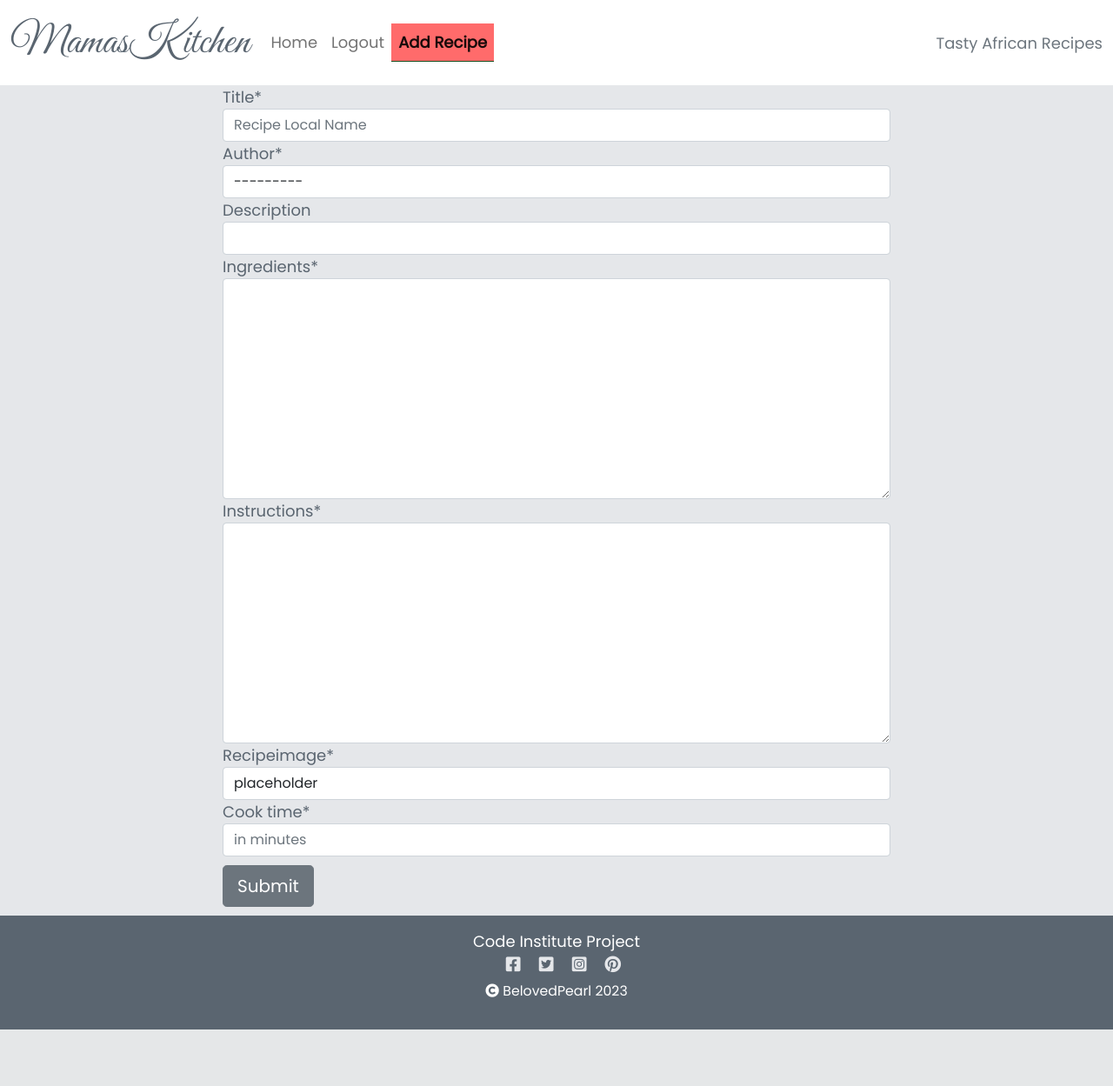
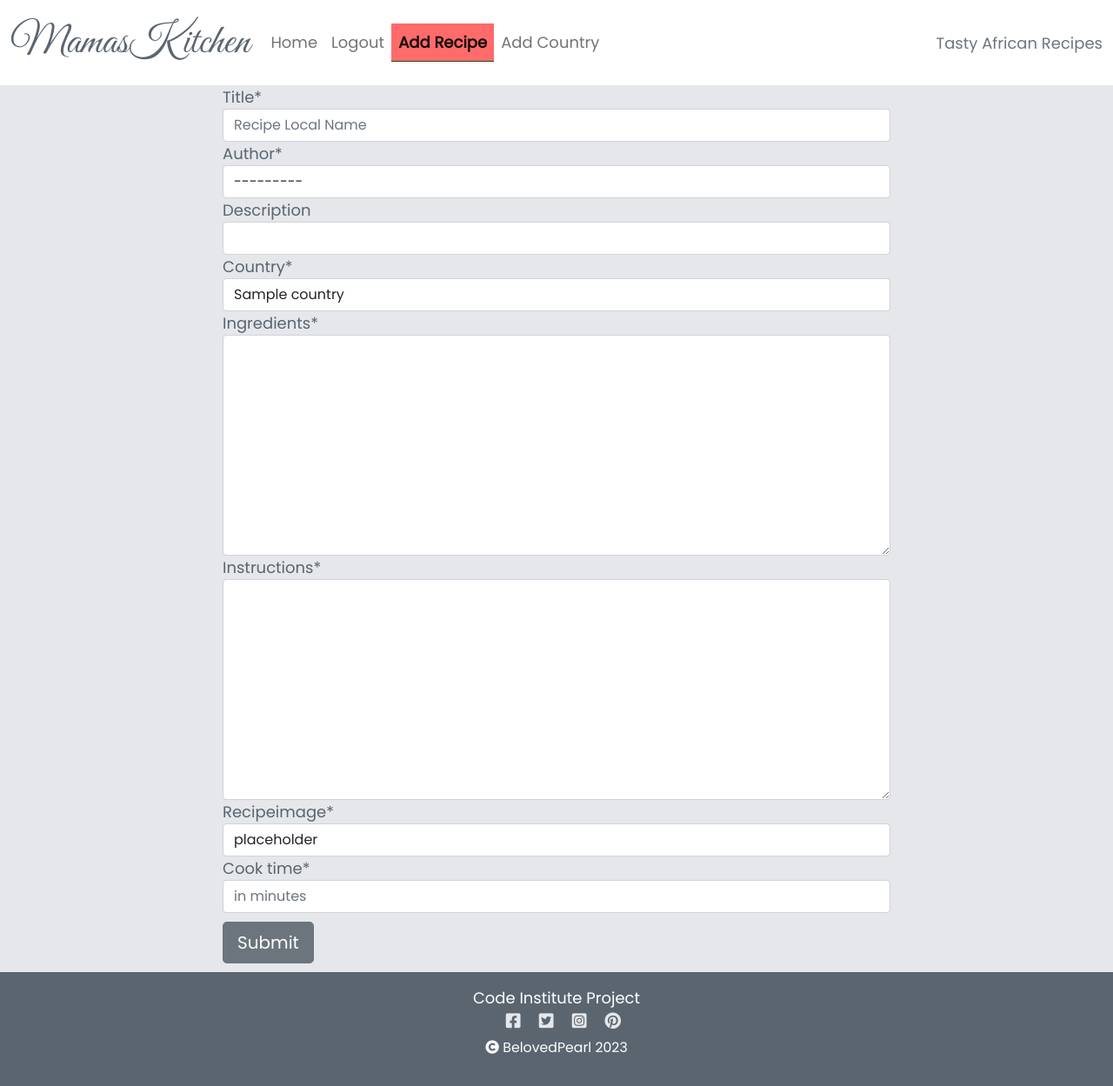
Before and after one commit to belovedpearl/TastyAfricanDish, a Django app: page /addrecipe/ in a window 1280 px wide. Shown: the whole page at 87% size. Before the commit the page ends 1184 px from the top, so only its background shows below. Run offline with Django 3.2, Linux system fonts and the light colour scheme; a user stored in the database is signed in; tables that the repository leaves empty hold one stand-in row (values such as "Sample post"); some libraries are stand-ins or nearby versions.

Commit message:
Add country model and templates

```diff
--- a/recipeblog/admin.py
+++ b/recipeblog/admin.py
@@ -1,5 +1,5 @@
 from django.contrib import admin
-from .models import Recipe
+from .models import Recipe, Country
 from django_summernote.admin import SummernoteModelAdmin
 
 
@@ -10,3 +10,6 @@ class RecipeAdmin(SummernoteModelAdmin):
     prepopulated_fields = {'slug': ('title',)}
     list_filter = ('date_created','post_approved')  # , 'country'
     summernote_fields = ('ingredients', 'instructions')
+
+
+admin.site.register(Country)
--- a/recipeblog/forms.py
+++ b/recipeblog/forms.py
@@ -1,17 +1,47 @@
-from .models import Recipe
+from .models import Recipe, Country
 from django import forms
 from crispy_forms.helper import FormHelper
 from crispy_forms.layout import Layout, Submit, Field
 
 
+
+class CountryForm(forms.ModelForm):
+    class Meta:
+        model = Country
+        fields = ('name',)
+        widgets = {
+            'name': forms.TextInput(attrs={'class': 'form-control', 'placeholder':'Enter country name'}),
+        }
+
+    def __init__(self, *args, **kwargs):
+        """
+        Form helper to generate form fields
+        """
+        super().__init__(*args, **kwargs)
+        self.helper = FormHelper()
+        self.helper.layout = Layout(
+            Field('name'),
+            Submit('submit', 'Submit', css_class='btn btn-secondary btn-lg', style='margin-bottom: 10px;')
+        )
+
+
+""" Get the available list in the country model """
+choices = Country.objects.all().values_list('name', 'name')
+country_list = []
+for choice in choices:
+    country_list.append(choice)
+
+
+
 class RecipeForm(forms.ModelForm):
     class Meta:
         model = Recipe
-        fields = ('title', 'author', 'description', 'ingredients', 'instructions', 'recipe_image', 'cook_time',)
+        fields = ('title', 'author', 'description', 'country', 'ingredients', 'instructions', 'recipe_image', 'cook_time',)
         widgets = {
             'title': forms.TextInput(attrs={'class': 'form-control', 'placeholder':'Recipe Local Name'}),
             'author': forms.Select(attrs={'class': 'form-control'}),
             'description': forms.TextInput(attrs={'class': 'form-control'}),
+            'country': forms.Select(choices=country_list, attrs={'class': 'form-control'}),
             'ingredients': forms.Textarea(attrs={'class': 'form-control'}),
             'instruction': forms.Textarea(attrs={'class': 'form-control'}),
             'cook_time': forms.NumberInput(attrs={'class': 'form-control', 'style': 'margin-bottom: 10px;', 'placeholder':'in minutes'}),
@@ -27,6 +57,7 @@ class RecipeForm(forms.ModelForm):
             Field('title'),
             Field('author'),
             Field('description'),
+            Field('country'),
             Field('ingredients'),
             Field('instructions'),
             Field('recipe_image'),
--- a/recipeblog/models.py
+++ b/recipeblog/models.py
@@ -3,6 +3,25 @@ from django.contrib.auth.models import User
 from cloudinary.models import CloudinaryField
 from django.urls import reverse
 from django.utils.text import slugify
+
+class Country(models.Model):
+    """
+    Countries Model
+    """
+    name = models.CharField(max_length=200, unique=True)
+    country_approved = models.BooleanField(default=False)
+
+    class Meta:
+        ordering = ['name']
+
+    def __str__(self):
+        return self.name
+
+    def get_absolute_url(self):
+        """
+        Returns the URL back home
+        """
+        return reverse('home')
 
 
 class Recipe(models.Model):
@@ -19,7 +38,7 @@ class Recipe(models.Model):
     instructions = models.TextField()
     recipe_image = CloudinaryField('recipeimage', default='placeholder')
     cook_time = models.PositiveIntegerField()
-    # country = models.ForeignKey(Country, on_delete=models.CASCADE, related_name='countries')
+    country = models.CharField(max_length=150, default="Africa")
     likes = models.ManyToManyField(User, related_name='recipe_like', blank=True)
     date_created = models.DateTimeField(auto_now_add=True)
     date_updated = models.DateTimeField(auto_now=True)
--- a/recipeblog/urls.py
+++ b/recipeblog/urls.py
@@ -6,6 +6,7 @@ urlpatterns = [
     path('', views.RecipeView.as_view(), name='home'),
     path('details/<slug:slug>', views.RecipeDetails.as_view(), name='recipe-detail'),
     path('addrecipe/', views.AddRecipe.as_view(), name='add_recipe'),
+    path('addcountry/', views.AddCountry.as_view(), name='add_country'),
     path('updaterecipe/edit/<slug:slug>', views.UpdateRecipe.as_view(), name='updaterecipe'),
     path('details/<slug:slug>/delete', views.DeleteRecipe.as_view(), name='deleterecipe'),
 
--- a/recipeblog/views.py
+++ b/recipeblog/views.py
@@ -1,9 +1,22 @@
 from django.shortcuts import render
 from django.views import generic
-from .models import Recipe
-from .forms import RecipeForm
+from .models import Recipe, Country
+from .forms import RecipeForm, CountryForm
 from django.urls import reverse_lazy
 
+
+class AddCountry(generic.CreateView):
+    model = Country
+    form_class = CountryForm
+    template_name = "addcountry.html"
+
+    def get_context_data(self, **kwargs):
+        """
+        Add url data to the context data
+        """
+        context = super().get_context_data(**kwargs)
+        context['url_name'] = self.request.resolver_match.url_name
+        return context
 
 class RecipeView(generic.ListView):
     model = Recipe
--- a/templates/base.html
+++ b/templates/base.html
@@ -52,6 +52,9 @@
                     </li>
                     <li class="nav-item">
                         <a class="nav-link {% if url_name == 'add_recipe' %} active {% endif %}" href="{% url 'add_recipe' %}" aria-label="Add new recipe page">Add Recipe</a>
+                    </li>
+                    <li class="nav-item">
+                        <a class="nav-link {% if url_name == 'add_country' %} active {% endif %}" href="{% url 'add_country' %}" aria-label="Add new country page">Add Country</a>
                     </li>
 
                     {% else %}
--- a/templates/index.html
+++ b/templates/index.html
@@ -32,7 +32,6 @@
                                             <i class="fas fa-edit me-2"></i>
                                         </a>
 
-
                                         <a href="{% url 'deleterecipe' recipe.slug %}">
                                             <i class="fas fa-trash me-2"></i>
                                         </a>
@@ -41,7 +40,7 @@
                                     </p>
 
 
-                                    <p class="text-center">{{ recipe.author }}</p>
+                                    <p class="text-center">{{ recipe.country }}</p>
                                 </div>
 
 
```
Also changed, not shown: templates/addcountry.html (added, +26 -0 lines), recipeblog/migrations/0003_country.py (added), recipeblog/migrations/0004_recipe_country.py (added).
